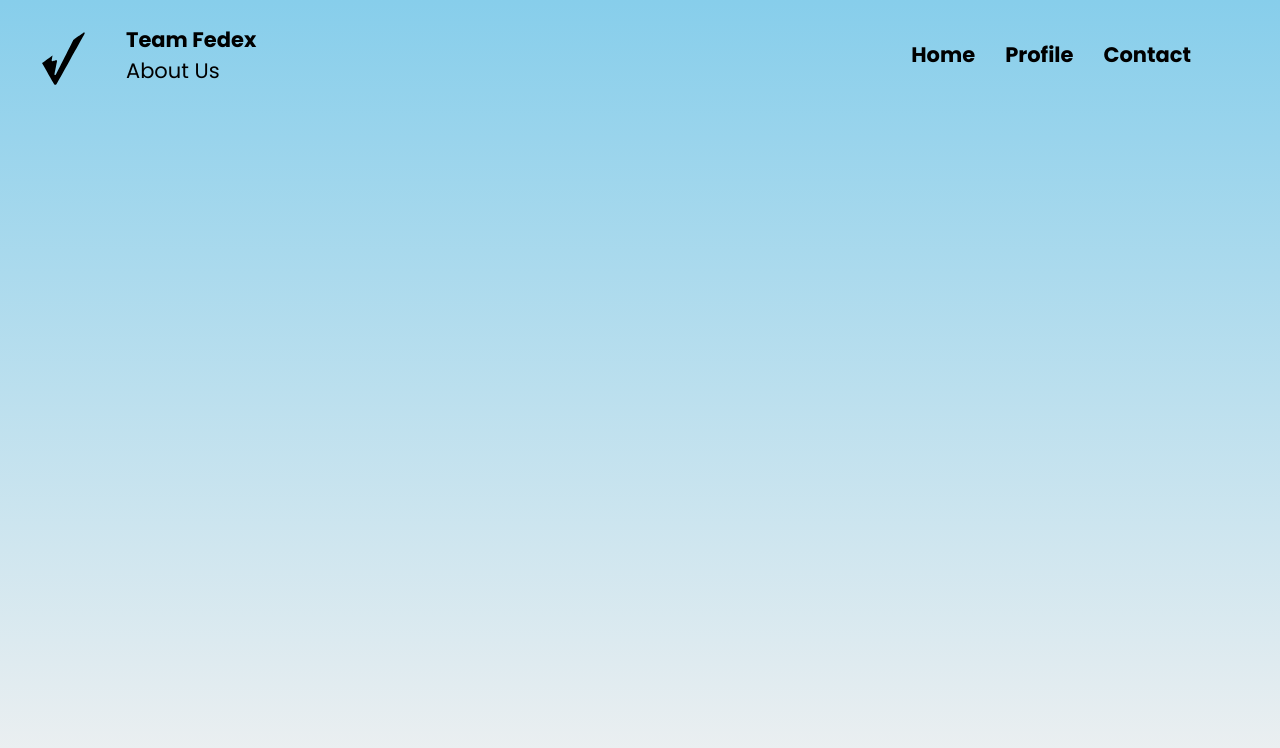
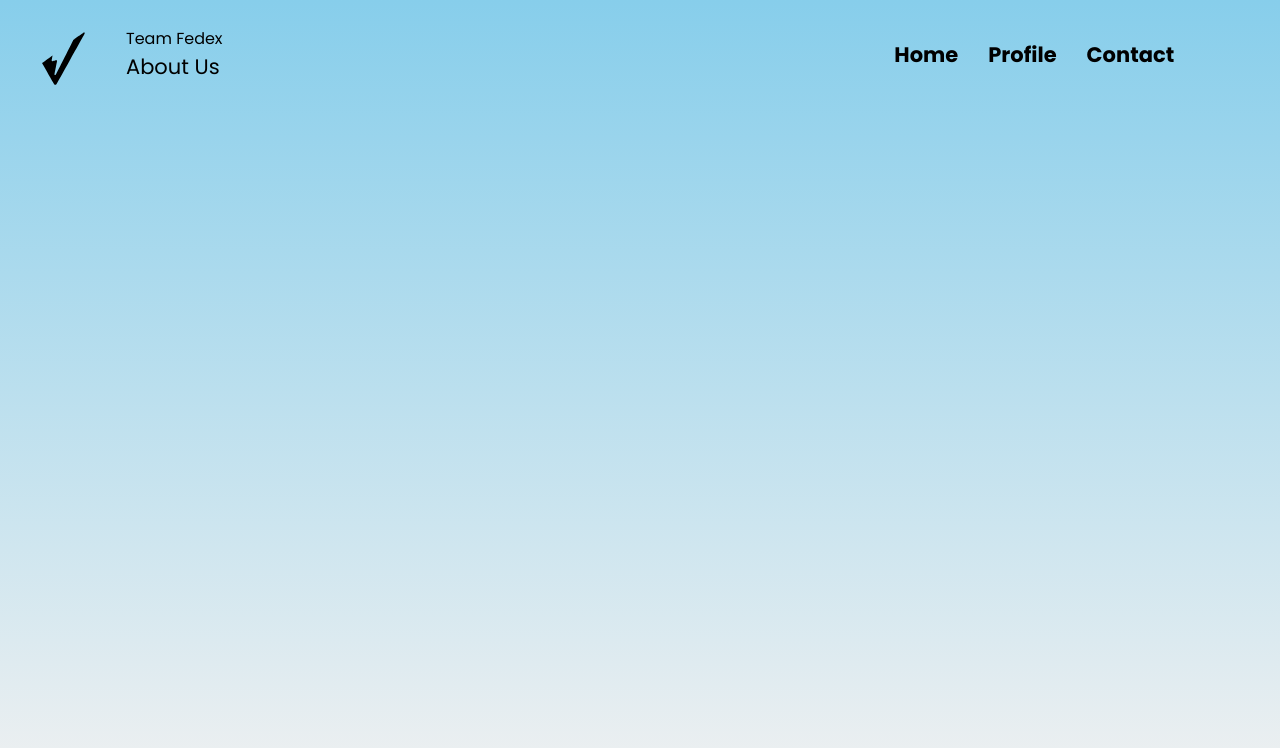
Before and after one commit to Delos-343/3D-SaaS, a React (Vite) app: page /Home in a window 1280 px wide. Shown: the top 748 px of the page. Built offline with nearby package versions, Linux system fonts and the light colour scheme.

Commit message:
test header

```diff
--- a/src/components/Header.jsx
+++ b/src/components/Header.jsx
@@ -8,7 +8,7 @@ const Header = () => {
                 <div className="headerProfile">
                     <img src="./src/assets/viteTest.svg" className="myImage headerImage" alt="myImage" />
                     <div className="headerImage">
-                        <h1 className="poppins-bold-black-21px">Team Fedex</h1>
+                        <h1 className="font-['Mars'] text-2xl">Team Fedex</h1>
                         <h2 className="myName poppins-normal-black-21px"><a href="./profile">About Us</a></h2>
                     </div>
                 </div>
```
